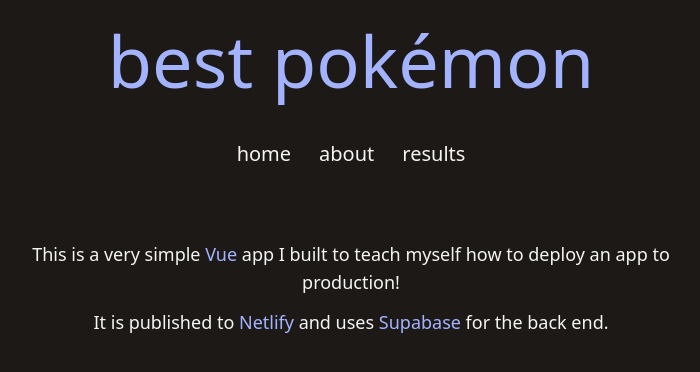
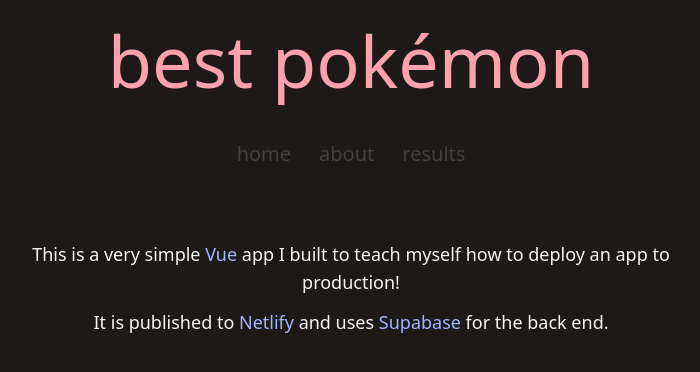
Before and after one commit to mikeycodingstuff/best-pokemon, a Vue app: page /about in a window 1280 px wide. Shown: the top 372 px of the page, without its empty margins (289-989 px from the left). Built offline with nearby package versions, Linux system fonts and the light colour scheme; no server answers.

Commit message:
extract nav link component. change styling and add gradient on hover for main text

```diff
--- /dev/null
+++ b/src/components/NavLink.vue
@@ -0,0 +1,17 @@
+<script setup>
+defineProps({
+  to: {
+    type: String,
+    default: '/',
+  },
+})
+</script>
+
+<template>
+  <RouterLink
+    :to="to"
+    class="px-1 rounded text-xl text-stone-700 dark:text-stone-200 hover:text-rose-300 hover:cursor-pointer transition-colors focus:outline-none focus-visible:ring-2 focus:ring-rose-300 focus:text-rose-300"
+  >
+    <slot />
+  </RouterLink>
+</template>
--- a/src/layouts/MainLayout.vue
+++ b/src/layouts/MainLayout.vue
@@ -1,37 +1,27 @@
+<script setup>
+import NavLink from '@/components/NavLink.vue'
+</script>
+
 <template>
-  <div class="h-screen">
+  <div class="h-screen flex flex-col">
     <div class="p-3">
       <div class="flex justify-center">
         <RouterLink
           to="/"
-          class="text-7xl p-3 rounded text-indigo-300 hover:text-indigo-400 transition-colors duration-300 focus:outline-none focus-visible:ring-2 focus:ring-indigo-500"
+          class="text-7xl p-3 rounded bg-gradient-to-r from-rose-300 to-rose-300 text-transparent bg-clip-text hover:from-rose-300 hover:to-amber-300 transition-colors duration-500 focus:outline-none focus-visible:ring-4 focus:ring-rose-300"
         >
           best pokémon
         </RouterLink>
       </div>
+
       <nav class="flex p-3 gap-5 justify-center mt-5">
-        <RouterLink
-          to="/"
-          class="px-1 rounded text-xl hover:text-indigo-300 hover:cursor-pointer transition-colors focus:outline-none focus-visible:ring-2 focus:ring-indigo-500"
-        >
-          home
-        </RouterLink>
-        <RouterLink
-          to="/about"
-          class="px-1 rounded text-xl hover:text-indigo-300 hover:cursor-pointer transition-colors focus:outline-none focus-visible:ring-2 focus:ring-indigo-500"
-        >
-          about
-        </RouterLink>
-        <RouterLink
-          to="/results"
-          class="px-1 rounded text-xl hover:text-indigo-300 hover:cursor-pointer transition-colors focus:outline-none focus-visible:ring-2 focus:ring-indigo-500"
-        >
-          results
-        </RouterLink>
+        <NavLink to="/">home</NavLink>
+        <NavLink to="/about">about</NavLink>
+        <NavLink to="/results">results</NavLink>
       </nav>
     </div>
 
-    <main>
+    <main class="grow">
       <RouterView v-slot="{ Component }">
         <KeepAlive>
           <component :is="Component" />
```
